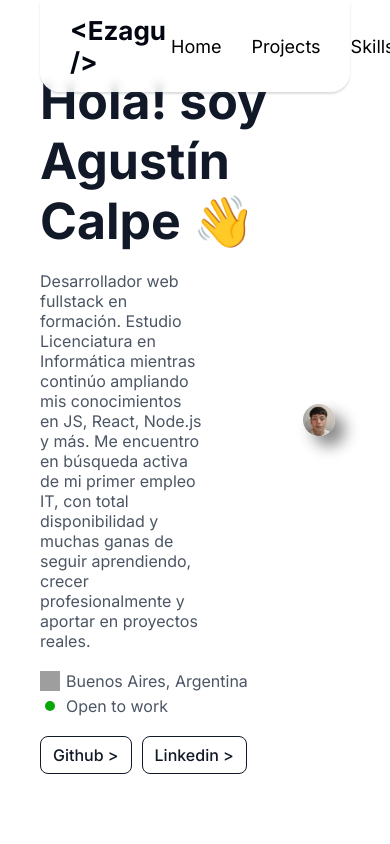
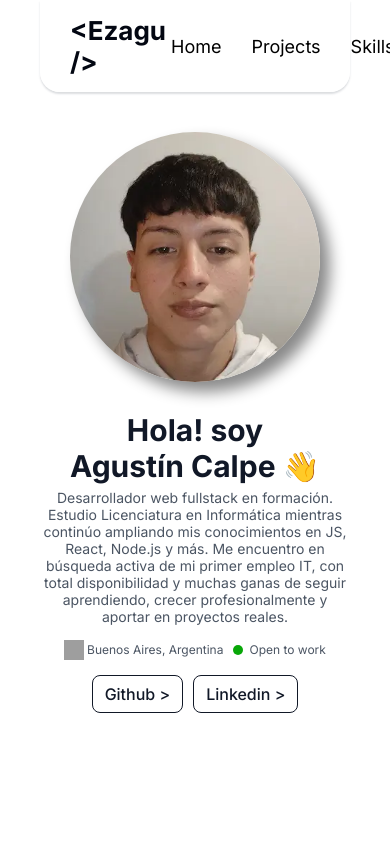
Before and after one commit to Ezagu/ezagudev, a React (Create React App) app: page / in a window 390 px wide. Shown: the top 844 px of the page. Built offline with nearby package versions, Linux system fonts and the light colour scheme; grey boxes are pictures that could not be loaded.

Commit message:
media query for home page

```diff
--- a/public/index.html
+++ b/public/index.html
@@ -27,6 +27,7 @@
     <link rel="preconnect" href="https://fonts.googleapis.com">
     <link rel="preconnect" href="https://fonts.gstatic.com" crossorigin>
     <link href="https://fonts.googleapis.com/css2?family=Inter:ital,opsz,wght@0,14..32,100..900;1,14..32,100..900&family=Montserrat&display=swap" rel="stylesheet">
+    <link rel="preload" as="image" href="/public/images/agustin.jpg">
     <title>Ezagu portafolio</title>
   </head>
   <body>
--- a/src/components/Footer/Footer.css
+++ b/src/components/Footer/Footer.css
@@ -6,6 +6,7 @@
   display: flex;
   justify-content: center;
   align-items: center;
+  box-shadow: 0 -2px 4px #4b556311;
 }
 
 .footer a{
--- a/src/components/Header/Header.js
+++ b/src/components/Header/Header.js
@@ -1,17 +1,16 @@
 import React from 'react';
-import { NavLink, Link } from 'react-router';
 import './Header.css';
 
 export const Header = () => {
   return (
-    <header className='header' id='home'>
+    <header className='header'>
       <div className='header-content'>
-        <h2 className='header-title'><a href='#'>&lt;Ezagu /&gt;</a></h2>
+        <h2 className='header-title'><a href='#home'>&lt;Ezagu /&gt;</a></h2>
         <nav>
           <ul className='nav-list'>
             <li>
               <a
-                href='#'
+                href='#home'
                 className='link'
               >
                 Home
--- a/src/index.css
+++ b/src/index.css
@@ -4,10 +4,6 @@
   box-sizing: border-box;
   font-family: Inter;
   scroll-behavior: smooth;
-}
-
-html {
-  scrollbar-gutter: stable;
 }
 
 body {
@@ -89,8 +85,8 @@ a{
 }
 
 .button:hover::before {
-  top: -25px;
-  left: -50px;
+  top: -50%;
+  left: -50%;
 }
 
 
--- a/src/pages/Contact/Contact.css
+++ b/src/pages/Contact/Contact.css
@@ -66,6 +66,7 @@
   background-color: #e5e7eb;
   border-radius: 10px;
   text-align: start;
+  box-shadow: 0 4px 2px #0002;
 }
 
 .info-buttons-container {
--- a/src/pages/Home/Home.css
+++ b/src/pages/Home/Home.css
@@ -93,3 +93,56 @@
   border-radius: 100%;
   box-shadow: 10px 10px 15px #0007;
 }
+
+@media (max-width: 850px) {
+  .home-content {
+    grid-template-areas:
+      "img"
+      "title"
+      "desc"
+      "info"
+      "buttons"
+    ;
+    text-align: center;
+  }
+
+  .personal-img-mask {
+    justify-self: center;
+    max-width: 250px;
+    max-height: 250px;
+  }
+
+  .home-title {
+    margin-top: 30px;
+    margin-bottom: 5px;
+    font-size: 30px;
+  }
+
+  .home-desc {
+    margin: 0;
+    font-size: 14px;
+    text-wrap: pretty;
+  }
+
+  .info {
+    margin: 15px 0;
+    font-size: 12px;
+    flex-direction: row;
+    justify-self: center;
+    gap: 10px;
+  }
+
+  .location,
+  .state {
+    gap: 3px;
+  }
+
+  .dot {
+    margin: 0;
+    margin-right: 3px;
+  }
+
+  .home-buttons-container {
+    justify-self: center;
+  }
+}
--- a/src/pages/Projects/Projects.css
+++ b/src/pages/Projects/Projects.css
@@ -14,12 +14,9 @@
 .projects-filter-item {
   border: none;
   box-shadow: 0 3px 2px #0004;
+  font-size: 16px;
   cursor: pointer;
   transition: all 200ms;
-}
-
-.projects-filter-item:hover {
-  transform: scale(1.1);
 }
 
 .projects-filter-item-active {
--- a/src/pages/Projects/Projects.js
+++ b/src/pages/Projects/Projects.js
@@ -4,6 +4,7 @@ import projects from '../../data/projects.js';
 import { ProjectCard } from '../../components/ProjectCard.js';
 
 export const Projects = () => {
+
   let filters = new Set();
   projects.forEach(project => {
     project.tecs.forEach((tec) => {
@@ -41,7 +42,7 @@ export const Projects = () => {
         {
           filters.map((filter) => (
             <button
-              className={`tec projects-filter-item ${filtersActive.includes(filter) ? 'projects-filter-item-active' : ''}`}
+              className={`button projects-filter-item ${filtersActive.includes(filter) ? 'projects-filter-item-active' : ''}`}
               onClick={() => {toggleFilter(filter)}}
               key={filter}
             >
--- a/src/routes/Rutas.js
+++ b/src/routes/Rutas.js
@@ -1,12 +1,6 @@
 import React from 'react'
 import { Routes, Route, BrowserRouter } from 'react-router';
-import { Header } from '../components/Header/Header.js';
-import { Footer } from '../components/Footer/Footer.js';
-import { Home } from '../pages/Home/Home.js';
-import { Projects } from '../pages/Projects/Projects.js';
 import { Project } from '../pages/Project/Project.js'
-import { Skills } from '../pages/Skills/Skills.js';
-import { Contact } from '../pages/Contact/Contact.js';
 import App from '../App.js';
 
 export const Rutas = () => {
```
